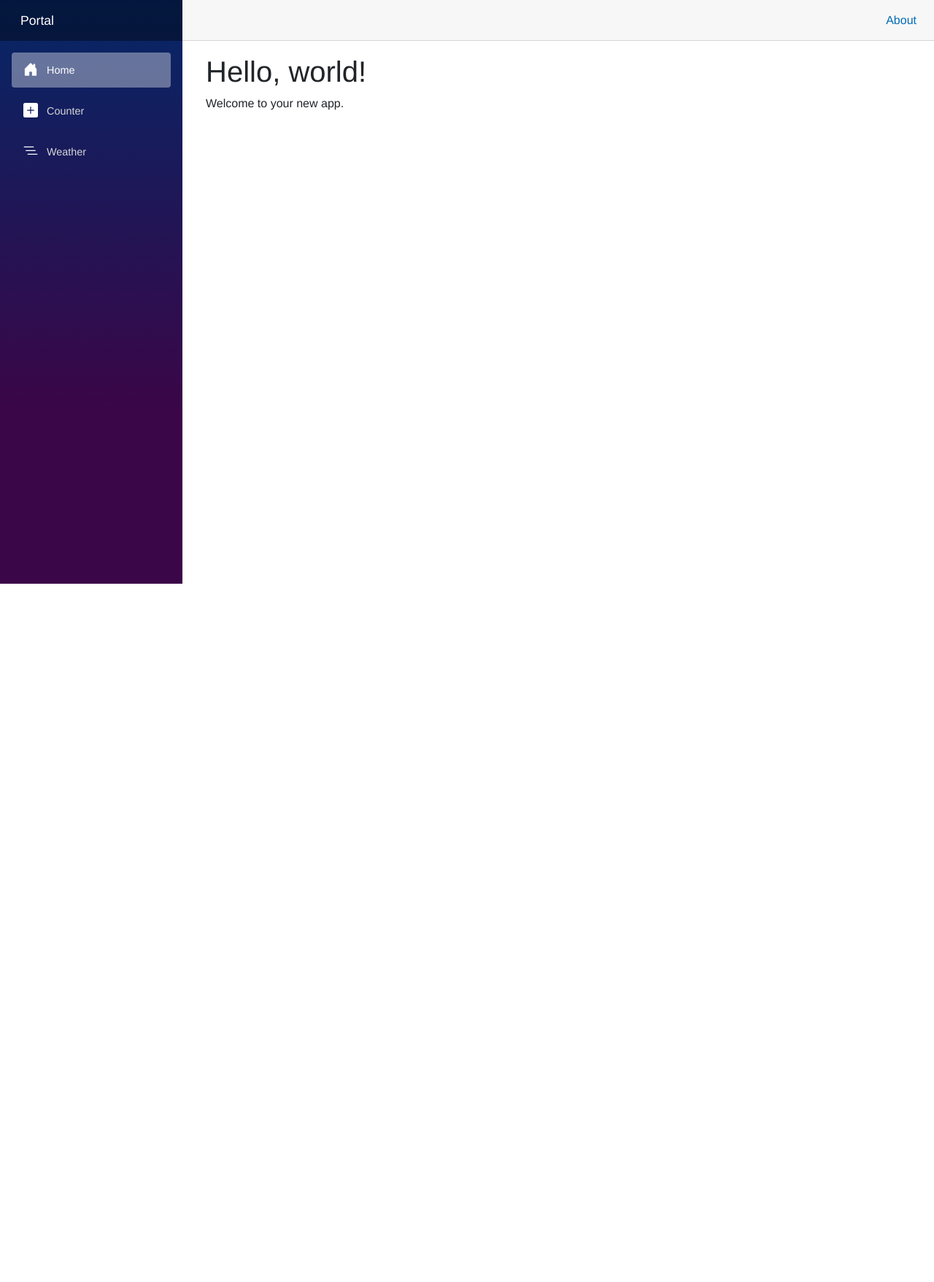
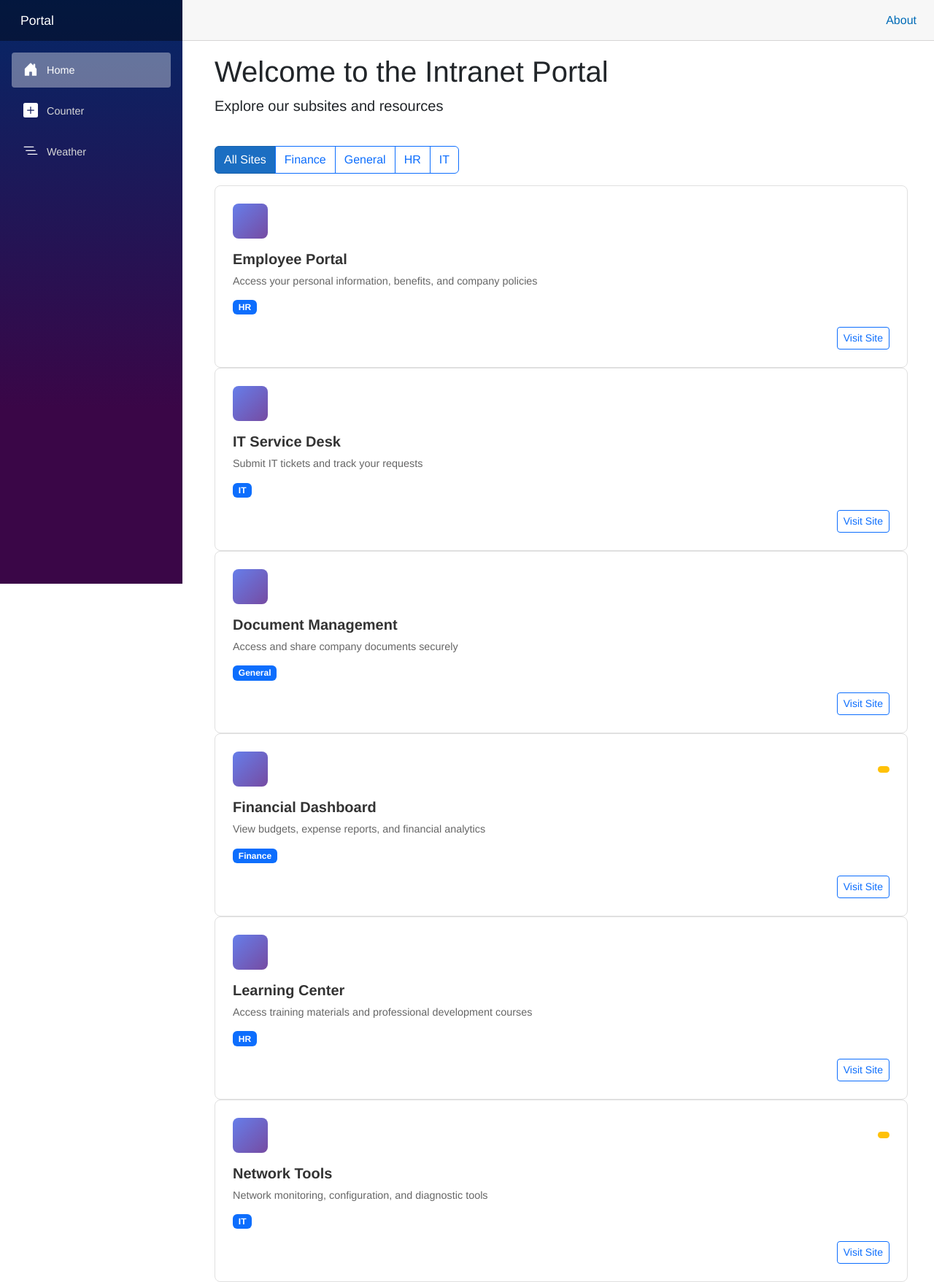
Before and after one commit to twsouthwick/portal, an ASP.NET Core app: page / in a window 1280 px wide. Shown: the whole page at 73% size. Before the commit the page ends 800 px from the top, so only its background shows below. Run offline with ASP.NET Core 8, Linux system fonts and the light colour scheme; style sheets or scripts are compiled from the project's sources; some libraries are stand-ins or nearby versions.

Commit message:
intial sites

```diff
--- a/Portal.Web/Components/Pages/Home.razor
+++ b/Portal.Web/Components/Pages/Home.razor
@@ -1,7 +1,84 @@
 @page "/"
+@inject ISubsiteService SubsiteService
 
-<PageTitle>Home</PageTitle>
+<PageTitle>Intranet Portal - Home</PageTitle>
 
-<h1>Hello, world!</h1>
+<div class="container-fluid">
+    <div class="row mb-4">
+        <div class="col">
+            <h1>Welcome to the Intranet Portal</h1>
+            <p class="lead">Explore our subsites and resources</p>
+        </div>
+    </div>
 
-Welcome to your new app.
+    <div class="row mb-3">
+        <div class="col">
+            <div class="btn-group" role="group">
+                <button class="btn @(selectedCategory == null ? "btn-primary" : "btn-outline-primary")"
+                        @onclick="@(() => FilterByCategory(null))">
+                    All Sites
+                </button>
+                @foreach (var category in categories)
+                {
+                    <button class="btn @(selectedCategory == category ? "btn-primary" : "btn-outline-primary")"
+                            @onclick="@(() => FilterByCategory(category))">
+                        @category
+                    </button>
+                }
+            </div>
+        </div>
+    </div>
+
+    <SubsiteGrid
+        Subsites="@filteredSubsites"
+        SelectedSubsite="@selectedSubsite"
+        OnSubsiteSelected="@HandleSubsiteSelected" />
+</div>
+
+<SubsiteDetailsPane
+    Subsite="@selectedSubsite"
+    IsOpen="@isPaneOpen"
+    OnClose="@CloseDetailsPane" />
+
+@code {
+    private List<SubsiteInfo> allSubsites = new();
+    private List<SubsiteInfo> filteredSubsites = new();
+    private List<string> categories = new();
+    private SubsiteInfo? selectedSubsite;
+    private bool isPaneOpen = false;
+    private string? selectedCategory = null;
+
+    protected override async Task OnInitializedAsync()
+    {
+        // Load subsites from the service
+        allSubsites = await SubsiteService.GetAllSubsitesAsync();
+        filteredSubsites = allSubsites;
+
+        // Load categories dynamically
+        categories = await SubsiteService.GetCategoriesAsync();
+    }
+
+    private void HandleSubsiteSelected(SubsiteInfo subsite)
+    {
+        selectedSubsite = subsite;
+        isPaneOpen = true;
+    }
+
+    private void CloseDetailsPane()
+    {
+        isPaneOpen = false;
+    }
+
+    private async Task FilterByCategory(string? category)
+    {
+        selectedCategory = category;
+        if (string.IsNullOrEmpty(category))
+        {
+            filteredSubsites = await SubsiteService.GetAllSubsitesAsync();
+        }
+        else
+        {
+            filteredSubsites = await SubsiteService.GetSubsitesByCategoryAsync(category);
+        }
+    }
+}
--- /dev/null
+++ b/Portal.Web/Components/Subsites/SubsiteCard.razor
@@ -0,0 +1,44 @@
+@using Portal.Web.Models
+
+<div class="subsite-card @(IsSelected ? "selected" : "")" @onclick="HandleClick">
+    <div class="subsite-card-header">
+        <div class="subsite-icon">
+            <i class="@Subsite.IconClass"></i>
+        </div>
+        @if (Subsite.RequiresPermission)
+        {
+            <span class="badge bg-warning text-dark ms-auto">
+                <i class="bi bi-lock-fill"></i>
+            </span>
+        }
+    </div>
+    <div class="subsite-card-body">
+        <h5 class="subsite-title">@Subsite.Name</h5>
+        <p class="subsite-description">@Subsite.Description</p>
+        @if (!string.IsNullOrEmpty(Subsite.Category))
+        {
+            <span class="badge bg-primary">@Subsite.Category</span>
+        }
+    </div>
+    <div class="subsite-card-footer">
+        <a href="@Subsite.Url" class="btn btn-sm btn-outline-primary" @onclick:stopPropagation="true">
+            Visit Site <i class="bi bi-arrow-right"></i>
+        </a>
+    </div>
+</div>
+
+@code {
+    [Parameter]
+    public SubsiteInfo Subsite { get; set; } = new();
+
+    [Parameter]
+    public bool IsSelected { get; set; }
+
+    [Parameter]
+    public EventCallback<SubsiteInfo> OnSelected { get; set; }
+
+    private async Task HandleClick()
+    {
+        await OnSelected.InvokeAsync(Subsite);
+    }
+}
--- /dev/null
+++ b/Portal.Web/Components/Subsites/SubsiteCard.razor.css
@@ -0,0 +1,194 @@
+.subsite-card {
+    border: 1px solid #e0e0e0;
+    border-radius: 8px;
+    padding: 1.5rem;
+    background: white;
+    transition: all 0.3s ease;
+    cursor: pointer;
+    height: 100%;
+    display: flex;
+    flex-direction: column;
+}
+
+.subsite-card:hover {
+    box-shadow: 0 4px 12px rgba(0, 0, 0, 0.1);
+    transform: translateY(-2px);
+    border-color: #007bff;
+}
+
+.subsite-card.selected {
+    border-color: #007bff;
+    border-width: 2px;
+    background-color: #f8f9fa;
+}
+
+.subsite-card-header {
+    display: flex;
+    align-items: center;
+    margin-bottom: 1rem;
+}
+
+.subsite-icon {
+    width: 48px;
+    height: 48px;
+    border-radius: 8px;
+    background: linear-gradient(135deg, #667eea 0%, #764ba2 100%);
+    display: flex;
+    align-items: center;
+    justify-content: center;
+    color: white;
+    font-size: 1.5rem;
+}
+
+.subsite-card-body {
+    flex: 1;
+    margin-bottom: 1rem;
+}
+
+.subsite-title {
+    font-size: 1.25rem;
+    font-weight: 600;
+    margin-bottom: 0.5rem;
+    color: #333;
+}
+
+.subsite-description {
+    color: #666;
+    font-size: 0.9rem;
+    margin-bottom: 0.75rem;
+    line-height: 1.5;
+}
+
+.subsite-card-footer {
+    display: flex;
+    justify-content: flex-end;
+}
+
+.subsite-grid {
+    display: grid;
+    grid-template-columns: repeat(auto-fill, minmax(280px, 1fr));
+    gap: 1.5rem;
+    margin-bottom: 2rem;
+}
+
+.subsite-details-pane {
+    position: fixed;
+    top: 0;
+    right: -500px;
+    width: 500px;
+    height: 100vh;
+    background: white;
+    box-shadow: -2px 0 8px rgba(0, 0, 0, 0.15);
+    transition: right 0.3s ease;
+    z-index: 1000;
+    overflow-y: auto;
+}
+
+.subsite-details-pane.open {
+    right: 0;
+}
+
+.subsite-details-header {
+    background: linear-gradient(135deg, #667eea 0%, #764ba2 100%);
+    color: white;
+    padding: 2rem;
+    position: sticky;
+    top: 0;
+    z-index: 1;
+}
+
+.subsite-details-close {
+    position: absolute;
+    top: 1rem;
+    right: 1rem;
+    background: transparent;
+    border: none;
+    color: white;
+    font-size: 1.5rem;
+    cursor: pointer;
+    padding: 0.5rem;
+    line-height: 1;
+}
+
+.subsite-details-close:hover {
+    opacity: 0.8;
+}
+
+.subsite-details-body {
+    padding: 2rem;
+}
+
+.subsite-details-section {
+    margin-bottom: 2rem;
+}
+
+.subsite-details-section h6 {
+    font-weight: 600;
+    margin-bottom: 1rem;
+    color: #333;
+    text-transform: uppercase;
+    font-size: 0.85rem;
+    letter-spacing: 0.5px;
+}
+
+.subsite-details-section ul {
+    list-style: none;
+    padding: 0;
+}
+
+.subsite-details-section ul li {
+    padding: 0.5rem 0;
+    padding-left: 1.5rem;
+    position: relative;
+}
+
+.subsite-details-section ul li:before {
+    content: "?";
+    position: absolute;
+    left: 0;
+    color: #28a745;
+    font-weight: bold;
+}
+
+.subsite-details-overlay {
+    position: fixed;
+    top: 0;
+    left: 0;
+    width: 100%;
+    height: 100%;
+    background: rgba(0, 0, 0, 0.5);
+    z-index: 999;
+    opacity: 0;
+    transition: opacity 0.3s ease;
+    pointer-events: none;
+}
+
+.subsite-details-overlay.open {
+    opacity: 1;
+    pointer-events: all;
+}
+
+.info-badge {
+    display: inline-flex;
+    align-items: center;
+    gap: 0.5rem;
+    padding: 0.5rem 1rem;
+    background: #f8f9fa;
+    border-radius: 4px;
+    margin-bottom: 0.5rem;
+}
+
+.info-badge i {
+    color: #007bff;
+}
+
+@media (max-width: 768px) {
+    .subsite-grid {
+        grid-template-columns: 1fr;
+    }
+
+    .subsite-details-pane {
+        width: 100%;
+        right: -100%;
+    }
+}
--- /dev/null
+++ b/Portal.Web/Components/Subsites/SubsiteDetailsPane.razor
@@ -0,0 +1,110 @@
+@using Portal.Web.Models
+
+@* Overlay *@
+<div class="subsite-details-overlay @(IsOpen ? "open" : "")" @onclick="Close"></div>
+
+@* Details Pane *@
+<div class="subsite-details-pane @(IsOpen ? "open" : "")">
+    @if (Subsite != null)
+    {
+        <div class="subsite-details-header">
+            <button class="subsite-details-close" @onclick="Close">
+                <i class="bi bi-x-lg"></i>
+            </button>
+            <div class="subsite-icon mb-3">
+                <i class="@Subsite.IconClass"></i>
+            </div>
+            <h3>@Subsite.Name</h3>
+            <p class="mb-0">@Subsite.Description</p>
+        </div>
+
+        <div class="subsite-details-body">
+            @if (!string.IsNullOrEmpty(Subsite.TargetAudience))
+            {
+                <div class="subsite-details-section">
+                    <h6>Target Audience</h6>
+                    <div class="info-badge">
+                        <i class="bi bi-people-fill"></i>
+                        <span>@Subsite.TargetAudience</span>
+                    </div>
+                </div>
+            }
+
+            @if (!string.IsNullOrEmpty(Subsite.Category))
+            {
+                <div class="subsite-details-section">
+                    <h6>Category</h6>
+                    <div class="info-badge">
+                        <i class="bi bi-tag-fill"></i>
+                        <span>@Subsite.Category</span>
+                    </div>
+                </div>
+            }
+
+            @if (Subsite.RequiresPermission)
+            {
+                <div class="subsite-details-section">
+                    <div class="alert alert-warning d-flex align-items-center">
+                        <i class="bi bi-lock-fill me-2"></i>
+                        <span>This subsite requires special permissions to access.</span>
+                    </div>
+                </div>
+            }
+
+            @if (!string.IsNullOrEmpty(Subsite.UsageInstructions))
+            {
+                <div class="subsite-details-section">
+                    <h6>How to Use</h6>
+                    <p class="text-muted">@Subsite.UsageInstructions</p>
+                </div>
+            }
+
+            @if (Subsite.Features.Any())
+            {
+                <div class="subsite-details-section">
+                    <h6>Key Features</h6>
+                    <ul>
+                        @foreach (var feature in Subsite.Features)
+                        {
+                            <li>@feature</li>
+                        }
+                    </ul>
+                </div>
+            }
+
+            @if (!string.IsNullOrEmpty(Subsite.Contact))
+            {
+                <div class="subsite-details-section">
+                    <h6>Contact</h6>
+                    <div class="info-badge">
+                        <i class="bi bi-envelope-fill"></i>
+                        <span>@Subsite.Contact</span>
+                    </div>
+                </div>
+            }
+
+            <div class="subsite-details-section">
+                <a href="@Subsite.Url" class="btn btn-primary w-100">
+                    <i class="bi bi-box-arrow-up-right me-2"></i>
+                    Open @Subsite.Name
+                </a>
+            </div>
+        </div>
+    }
+</div>
+
+@code {
+    [Parameter]
+    public SubsiteInfo? Subsite { get; set; }
+
+    [Parameter]
+    public bool IsOpen { get; set; }
+
+    [Parameter]
+    public EventCallback OnClose { get; set; }
+
+    private async Task Close()
+    {
+        await OnClose.InvokeAsync();
+    }
+}
--- /dev/null
+++ b/Portal.Web/Components/Subsites/SubsiteGrid.razor
@@ -0,0 +1,27 @@
+@using Portal.Web.Models
+
+<div class="subsite-grid">
+    @foreach (var subsite in Subsites)
+    {
+        <SubsiteCard
+            Subsite="@subsite"
+            IsSelected="@(SelectedSubsite?.Id == subsite.Id)"
+            OnSelected="@HandleSubsiteSelected" />
+    }
+</div>
+
+@code {
+    [Parameter]
+    public List<SubsiteInfo> Subsites { get; set; } = new();
+
+    [Parameter]
+    public SubsiteInfo? SelectedSubsite { get; set; }
+
+    [Parameter]
+    public EventCallback<SubsiteInfo> OnSubsiteSelected { get; set; }
+
+    private async Task HandleSubsiteSelected(SubsiteInfo subsite)
+    {
+        await OnSubsiteSelected.InvokeAsync(subsite);
+    }
+}
--- a/Portal.Web/Components/_Imports.razor
+++ b/Portal.Web/Components/_Imports.razor
@@ -9,3 +9,6 @@
 @using Microsoft.JSInterop
 @using Portal.Web
 @using Portal.Web.Components
+@using Portal.Web.Models
+@using Portal.Web.Components.Subsites
+@using Portal.Web.Services
--- a/Portal.Web/Program.cs
+++ b/Portal.Web/Program.cs
@@ -1,5 +1,6 @@
 using Portal.Web;
 using Portal.Web.Components;
+using Portal.Web.Services;
 
 var builder = WebApplication.CreateBuilder(args);
 
@@ -11,6 +12,9 @@ builder.Services.AddRazorComponents()
     .AddInteractiveServerComponents();
 
 builder.Services.AddOutputCache();
+
+// Register subsite service
+builder.Services.AddSingleton<ISubsiteService, SubsiteService>();
 
 var app = builder.Build();
 
```
Also changed, not shown: Portal.Web/Models/SubsiteInfo.cs (added, +62 -0 lines), Portal.Web/Services/ISubsiteService.cs (added, +29 -0 lines), Portal.Web/Services/SubsiteService.cs (added, +174 -0 lines), Portal.Web/Components/Subsites/README.md (added), Portal.Web/Services/README.md (added).
